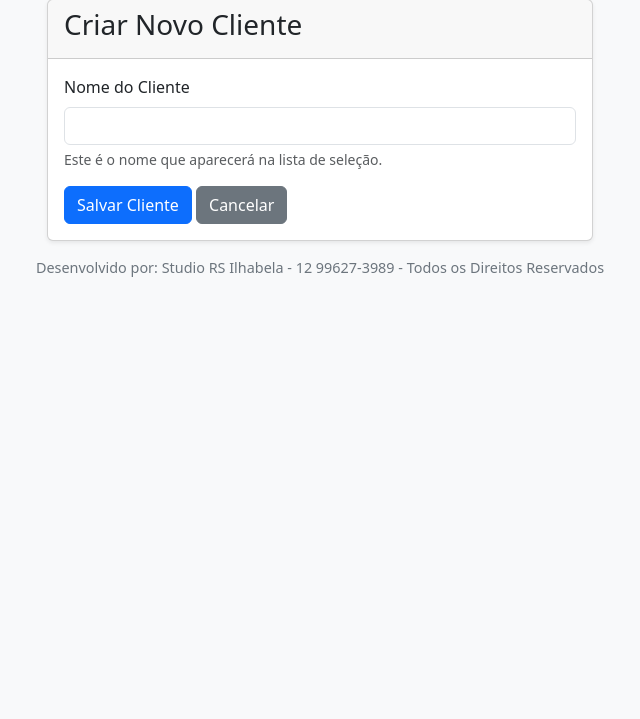
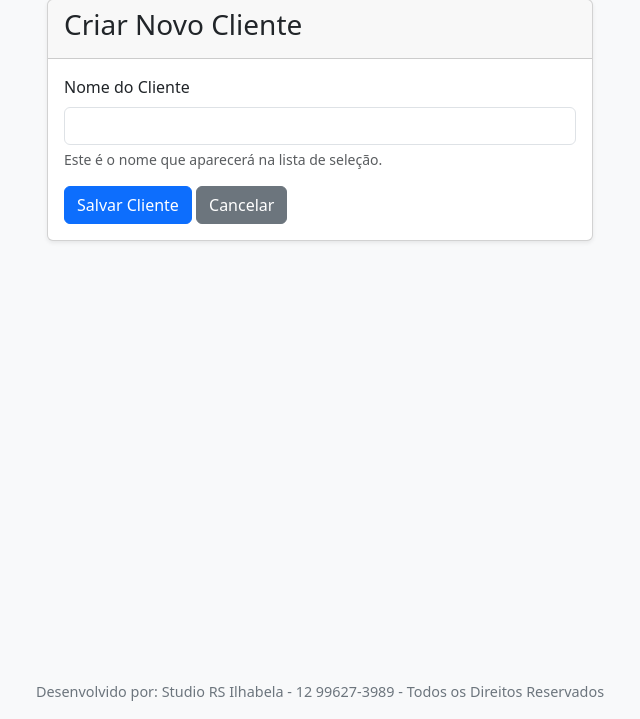
Before and after one commit to automacaoricardo33/POST-GERAL, a Flask app: page /adicionar_cliente in a window 1280 px wide. Shown: the part 81-800 px from the top of the page, without its empty margins (320-960 px from the left). Run offline with Flask 3, Linux system fonts and the light colour scheme; some libraries are stand-ins or nearby versions.

Commit message:
Update layout.html

```diff
--- a/templates/layout.html
+++ b/templates/layout.html
@@ -8,10 +8,7 @@
     <link rel="stylesheet" href="https://cdn.jsdelivr.net/npm/bootstrap-icons@1.11.3/font/bootstrap-icons.min.css">
     <style>
         body { background-color: #f8f9fa; }
-        .footer {
-            font-size: 0.9em;
-            color: #6c757d;
-        }
+        .footer { font-size: 0.9em; color: #6c757d; }
     </style>
 </head>
 <body>
@@ -33,7 +30,7 @@
         {% block content %}{% endblock %}
     </div>
 
-    <footer class="footer mt-auto py-3 bg-light text-center">
+    <footer class="footer mt-auto py-3 bg-light text-center fixed-bottom">
         <div class="container">
             <span>Desenvolvido por: Studio RS Ilhabela - 12 99627-3989 - Todos os Direitos Reservados</span>
         </div>
```
